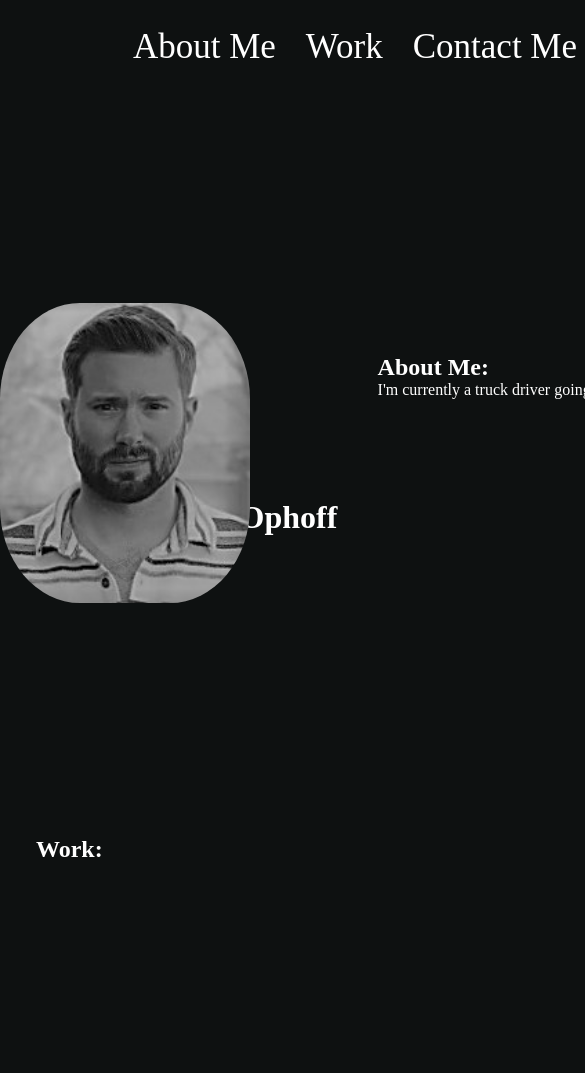
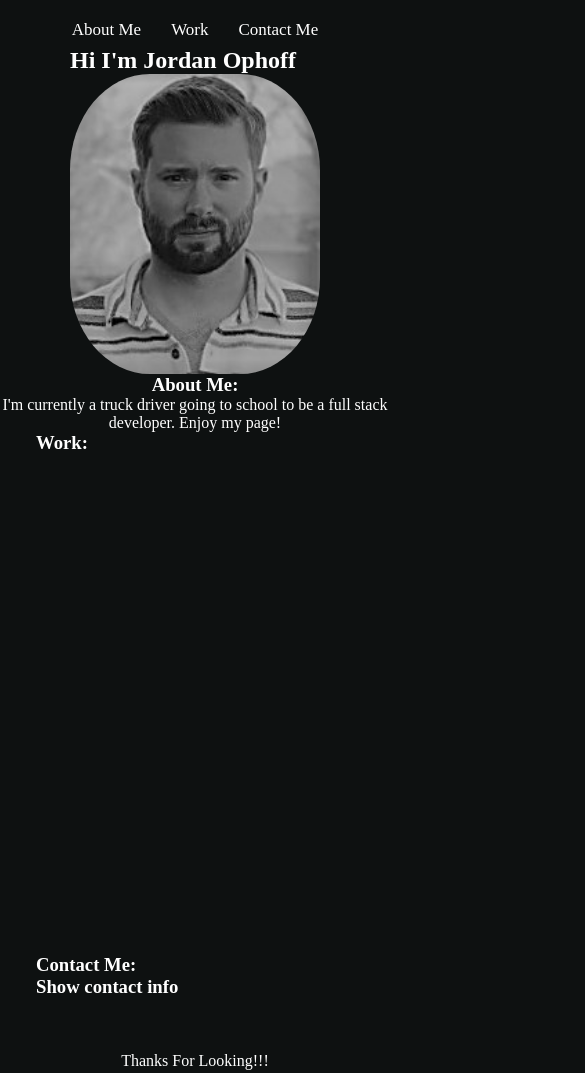
Before and after one commit to Jrophoff/Jordan-Ophoff, a plain HTML site: page index.html in a window 390 px wide. Shown: the top 1073 px of the page, 585 px wide, since content can reach past the window. Drawn offline with Linux system fonts and the light colour scheme.

Commit message:
css sizing

```diff
--- a/assets/css/style.css
+++ b/assets/css/style.css
@@ -19,12 +19,9 @@ body {
 }
 
 header {
-    display: flex;
     justify-content: right;
     background-color: var(--black);
     padding: 0 35px;
-    background-position: 80%;
-    z-index: 9999;
 }
 
 header a {
@@ -39,14 +36,13 @@ header nav {
 
 header nav ul {
     display: flex;
-    flex: 0 0 0 0;
     justify-content: flex-end;
     list-style: none;
 }
 
 header nav ul li a {
     padding: 10px 15px;
-    font-size: 35px;
+    font-size: 2.55vw;
 }
 
 .underline {
@@ -88,10 +84,6 @@ main p {
     color: var(--white);
 }
 
-.greeting {
-    padding: 425px 0 300px 36px;
-}
-
 
 .photo {
     display: flex;
@@ -101,7 +93,6 @@ main p {
 
 main img {
     float: center;
-    Margin: -533px 750px 0 0;
     width: 250px;
     height: 300px;
     border-radius: 32%;
@@ -110,7 +101,10 @@ main img {
 main aside {
     flex-direction: column;
     float:right;
-    margin: -482px 61px;
+}
+
+main .content-left {
+    flex-direction: column;
 }
 
 /* work starts here */
@@ -157,26 +151,37 @@ footer {
 
 /* MEDIA QUERY FOR TABLETS AND SMALLER */
 @media screen and (max-width: 980px) {
-    header nav ul {
+    /* header nav ul {
         justify-content: center;
-        width: 200%;
         margin-top: 20px;
-        text-align: center;
-      }
+      } */
 
       main {
           display: flex;
           flex-wrap: wrap;
+          justify-content: center;
 
      }
 
       aside {
-        width: 200;
-        text-align: left;
-        padding: 0 0 0 72px;
+        text-align: center;
       }
 
       footer {
           text-align: center;
       }
 }
+
+ /* MEDIA QUERY FOR TABLETS AND SMALLER */
+ @media screen and (max-width: 768px) {
+
+    header nav ul {
+        justify-content: center;
+        margin-top: 20px;
+      }
+
+      header nav ul li a {
+        padding: 10px 15px;
+        font-size: 17px;
+    }
+ }
--- a/index.html
+++ b/index.html
@@ -1,11 +1,13 @@
 <!DOCTYPE html>
 <html lang="en">
+
 <head>
     <meta name="viewport" content="width=device-width, initial-scale=1.0">
     <meta charset="UTF-8" />
     <title>Portfolio of Jordan Ophoff</title>
     <link rel="stylesheet" href="./assets/css/style.css">
 </head>
+
 <body>
     <header>
         <nav>
@@ -23,44 +25,42 @@
         </nav>
     </header>
     <main>
-            <div>
-            <div>
+            <div class="content-left">
                 <div class="greeting">
-                <h1>
+                    <h2>
                         <a href="/">Hi I'm Jordan Ophoff</a>
-                </h1>
+                    </h2>
                 </div>
                 <div class="photo">
                     <img src="../jordan-ophoff/assets/images/me.jpg" alt="Jordan in black and white">
                 </div>
             </div>
             <aside id="about-me">
-                 <h1>
+                <h3>
                     <a>About Me:</a>
-                 </h1>
+                </h3>
                 <p>
                     I'm currently a truck driver going to school to be a full stack
                     developer. Enjoy my page!
                 </p>
             </aside>
-            </div>
     </main>
     <article id="work" class="work">
-            <h1>
+        <h3>
             <a>Work:</a>
-            </h1>
+        </h3>
         <a href="#"></a>
     </article>
     <article id="contact-me" class="contact">
-           <div class= "contact-links">
-           <h1>
+        <div class="contact-links">
+            <h3>
                 <a>Contact Me:</a>
-           </h1>
+            </h3>
             <h3>Show contact info</h3>
             <div>
-           <ul class= "links">
+                <ul class="links">
                     <li>
-                   <a href= "mailto: jrophoff@gmail.com">email</a>
+                        <a href="mailto: jrophoff@gmail.com">email</a>
                     </li>
                     <li>
                         <a href="tel:616-890-3019">616.890.3019</a>
```
Also changed, not shown: assets/images/run-buddy-work.jpg (added). Lines whose indentation alone changed are shown as unchanged.
